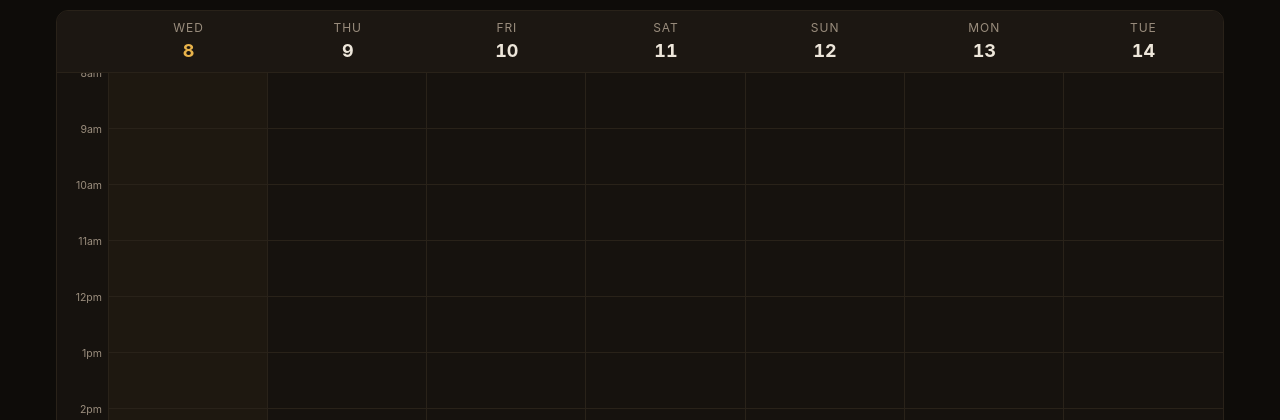
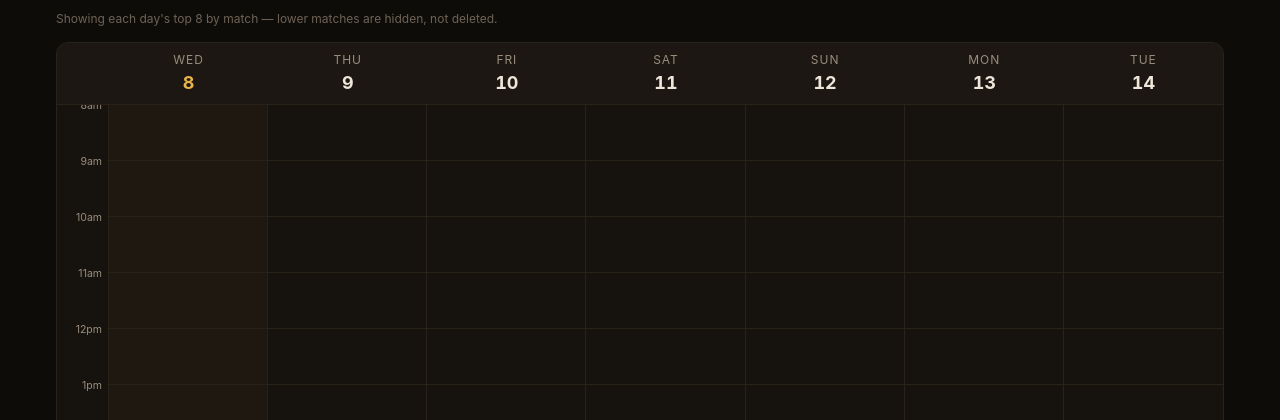
Before and after one commit to kingeryzach2002/sloshbot, a FastAPI app: page /calendar in a window 1280 px wide. Shown: the part 62-482 px from the top of the page. Run offline with FastAPI, Linux system fonts and the light colour scheme; data that the repository does not hold is empty.

Commit message:
Cap calendar to top-8-per-day by match, show +N more badge
The 7-day calendar was rendering every event with no filter (up to
131/day), making the grid unreadable. Cap each day to its top 8 by
composite score, demote the rest to a "+N more" badge in the day
header and an explanatory caption above the grid.

```diff
--- a/app/main.py
+++ b/app/main.py
@@ -240,28 +240,35 @@ def layout_day(events: list[dict]) -> list[dict]:
     return blocks
 
 
+CAL_MAX_PER_DAY = 8  # scarcity: only each day's top matches land on the grid
+
+
 @app.get("/calendar", response_class=HTMLResponse)
-def calendar(request: Request):
+def calendar(request: Request, max_mi: float | None = None):
     now = datetime.now()
     today = now.replace(hour=0, minute=0, second=0, microsecond=0)
-    events = load_events(today, today + timedelta(days=7))
+    events = load_events(today, today + timedelta(days=7), max_mi)
     by_date = defaultdict(list)
     for e in events:
         by_date[e["start_dt"].date()].append(e)
     days = []
     for i in range(7):
         d = today + timedelta(days=i)
+        day_evts = sorted(by_date.get(d.date(), []), key=lambda e: -e["composite"])
+        shown = day_evts[:CAL_MAX_PER_DAY]
         days.append({
             "label": d.strftime("%a"),
             "num": d.strftime("%-d"),
             "is_today": i == 0,
-            "blocks": layout_day(by_date.get(d.date(), [])),
+            "blocks": layout_day(shown),
+            "hidden": len(day_evts) - len(shown),
         })
     now_min = now.hour * 60 + now.minute
     return templates.TemplateResponse(request, "calendar.html", {
         "days": days,
         "view": "calendar",
         "hours": list(range(8, 24)),
+        "cap": CAL_MAX_PER_DAY,
         "now_pct": ((now_min - CAL_START_MIN) / CAL_SPAN * 100
                     if CAL_START_MIN <= now_min < CAL_END_MIN else None),
     })
--- a/app/templates/calendar.html
+++ b/app/templates/calendar.html
@@ -19,6 +19,9 @@
   .cal-head .num { display: block; font-size: 18px; color: var(--text);
                    font-weight: 650; letter-spacing: 0; text-transform: none; }
   .cal-head.today .num { color: var(--gold); }
+  .cal-head .more { display: block; font-size: 9.5px; color: var(--faint);
+                     text-transform: none; letter-spacing: 0; margin-top: 1px; }
+  .cal-cap { color: var(--faint); font-size: 12px; margin: 0 0 14px; }
   .gutter { border-right: 1px solid var(--line); }
   .gutter .hour { height: var(--hour-h); font-size: 10.5px; color: var(--muted);
                   text-align: right; padding-right: 6px; transform: translateY(-7px); }
@@ -60,11 +63,14 @@
     </nav>
   </header>
 
+  <p class="cal-cap">Showing each day's top {{ cap }} by match — lower matches are hidden, not deleted.</p>
+
   <div class="cal">
     <div class="cal-head"></div>
     {% for d in days %}
       <div class="cal-head {{ 'today' if d.is_today else '' }}">
         {{ d.label }}<span class="num">{{ d.num }}</span>
+        {% if d.hidden %}<span class="more">+{{ d.hidden }} more</span>{% endif %}
       </div>
     {% endfor %}
 
```
